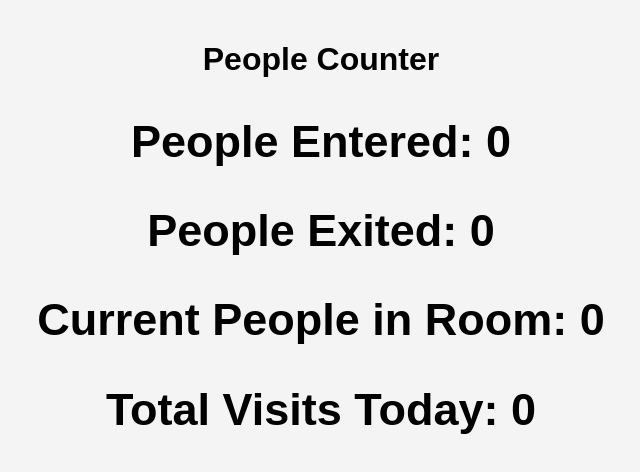
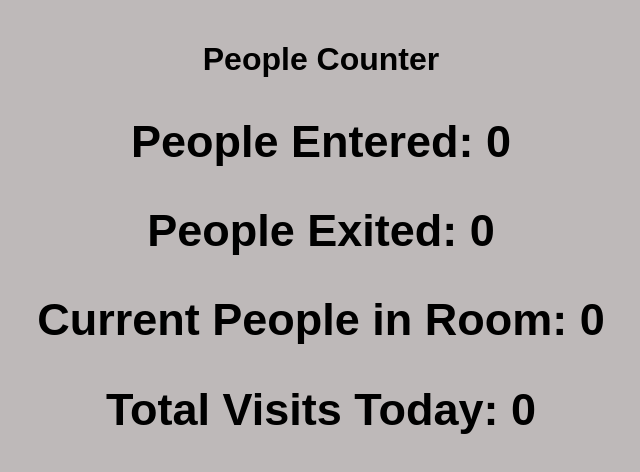
Before and after one commit to dethenrik/firsttest, a plain HTML site: page src/index.html in a window 1280 px wide. Shown: the whole page, without its empty margins (319-959 px from the left). Drawn offline with Linux system fonts and the light colour scheme.

Commit message:
updated platformio and index file

```diff
--- a/src/index.html
+++ b/src/index.html
@@ -9,7 +9,7 @@
       font-family: Arial, sans-serif;
       margin: 0;
       padding: 0;
-      background-color: #f4f4f4;
+      background-color: #beb9b9;
     }
     .container {
       max-width: 1200px;
```
Also changed, not shown: 1 other file.
